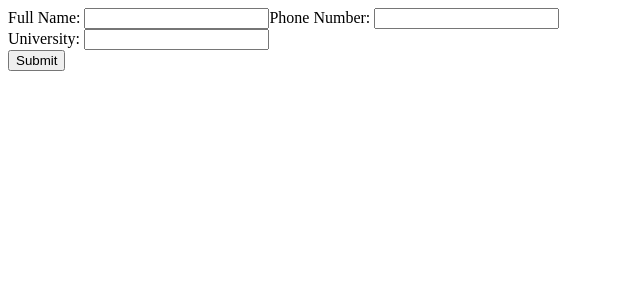
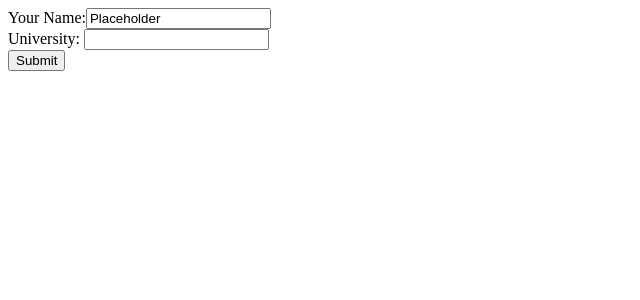
Before and after one commit to hripple46/cv-project, a React (Create React App) app: page / in a window 1280 px wide. Shown: the top 300 px of the page, without its empty margins (0-640 px from the left). Built offline with nearby package versions, Linux system fonts and the light colour scheme.

Commit message:
changed General_Info.js to be a functional component; updated other files to reflect this

```diff
--- a/src/components/Form.js
+++ b/src/components/Form.js
@@ -22,7 +22,7 @@ export default class Form extends Component {
     return (
       <div>
         <form onSubmit={this.submitStatus}>
-          <GeneralInfo isSubmitted={this.state.formStatus} />
+          <GeneralInfo submissionStatus={this.state.formStatus} />
           <Education isSubmitted={this.state.formStatus} />
           <input type="submit"></input>
         </form>
--- a/src/components/General_Info.js
+++ b/src/components/General_Info.js
@@ -1,62 +1,27 @@
-import { Component } from "react";
+import React, { useState } from "react";
 
-export default class GeneralInfo extends Component {
-  constructor(props) {
-    super(props);
-    this.state = {
-      nameInput: "",
-      name: "",
-      phoneNumberInput: null,
-      phoneNumber: null,
-    };
-    this.changeName = this.changeName.bind(this);
-    this.changeNumber = this.changeNumber.bind(this);
-    this.displayGeneralInfo = this.displayGeneralInfo.bind(this);
-  }
-  changeName = (e) => {
-    this.setState({
-      nameInput: e.target.value,
-    });
+function GeneralInfo(props) {
+  let [name, changeName] = useState("Placeholder");
+
+  let updateName = (e) => {
+    changeName(e.target.value);
   };
-  changeNumber = (e) => {
-    this.setState({
-      phoneNumberInput: e.target.value,
-    });
-  };
-  displayGeneralInfo() {
-    if (this.props.isSubmitted) {
-      return (
-        <div>
-          <h1>{this.state.nameInput}</h1>
-          <h1>{this.state.phoneNumberInput}</h1>
-        </div>
-      );
-    } else {
-      return (
-        <div>
-          <label htmlFor="name">Full Name: </label>
-          <input
-            type="text"
-            name="name"
-            value={this.state.nameInput}
-            onChange={this.changeName}
-          ></input>
-          <label htmlFor="phoneNumber">Phone Number: </label>
-          <input
-            type="number"
-            name="phoneNumber"
-            onChange={this.changeNumber}
-          ></input>
-        </div>
-      );
-    }
-  }
 
-  render() {
+  if (!props.submissionStatus) {
     return (
       <div>
-        <this.displayGeneralInfo />
+        <label htmlFor="name">Your Name:</label>
+        <input
+          onChange={updateName}
+          type="text"
+          name="name"
+          value={name}
+        ></input>
       </div>
     );
+  } else {
+    return <h1>{name}</h1>;
   }
 }
+
+export default GeneralInfo;
```
